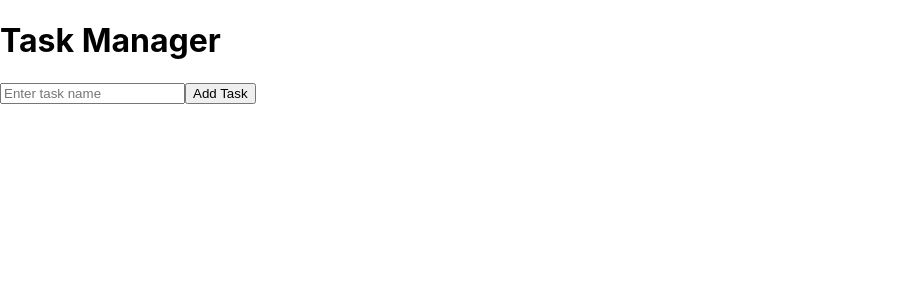
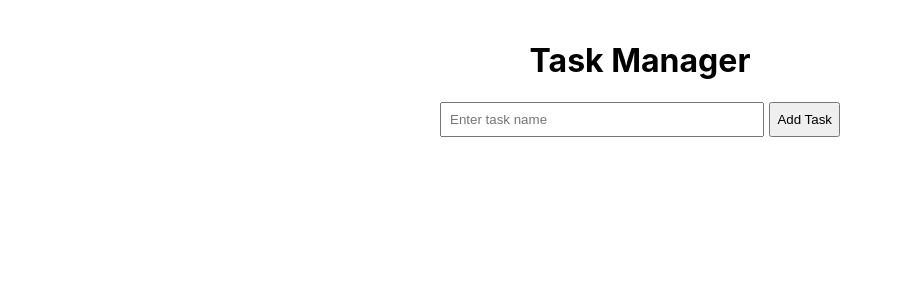
Before and after one commit to crispyb0i/task-manager-app, a React (Create React App) app: page / in a window 1280 px wide. Shown: the top 300 px of the page, without its empty margins (0-903 px from the left). Built offline with nearby package versions, Linux system fonts and the light colour scheme.

Commit message:
add basic styling

```diff
--- a/src/App.js
+++ b/src/App.js
@@ -1,6 +1,7 @@
 import React, { useState } from "react";
 import TaskList from "./components/TaskList";
 import TaskForm from "./components/TaskForm";
+import "./styles.css";
 
 const App = () => {
 	const [tasks, setTasks] = useState([]);
@@ -35,7 +36,7 @@ const App = () => {
 	};
 
 	return (
-		<div>
+		<div className="container">
 			<h1>Task Manager</h1>
 			<TaskForm addTask={addTask} />
 			<TaskList
--- /dev/null
+++ b/src/styles.css
@@ -0,0 +1,36 @@
+.container {
+	max-width: 400px;
+	margin: 0 auto;
+	padding: 20px;
+}
+
+h1 {
+	text-align: center;
+}
+
+form {
+	display: flex;
+	margin-bottom: 10px;
+}
+
+input[type="text"] {
+	flex-grow: 1;
+	padding: 8px;
+}
+
+button {
+	margin-left: 5px;
+}
+
+ul {
+	list-style-type: none;
+	padding: 0;
+}
+
+li {
+	margin-bottom: 10px;
+}
+
+.completed {
+	text-decoration: line-through;
+}
```
